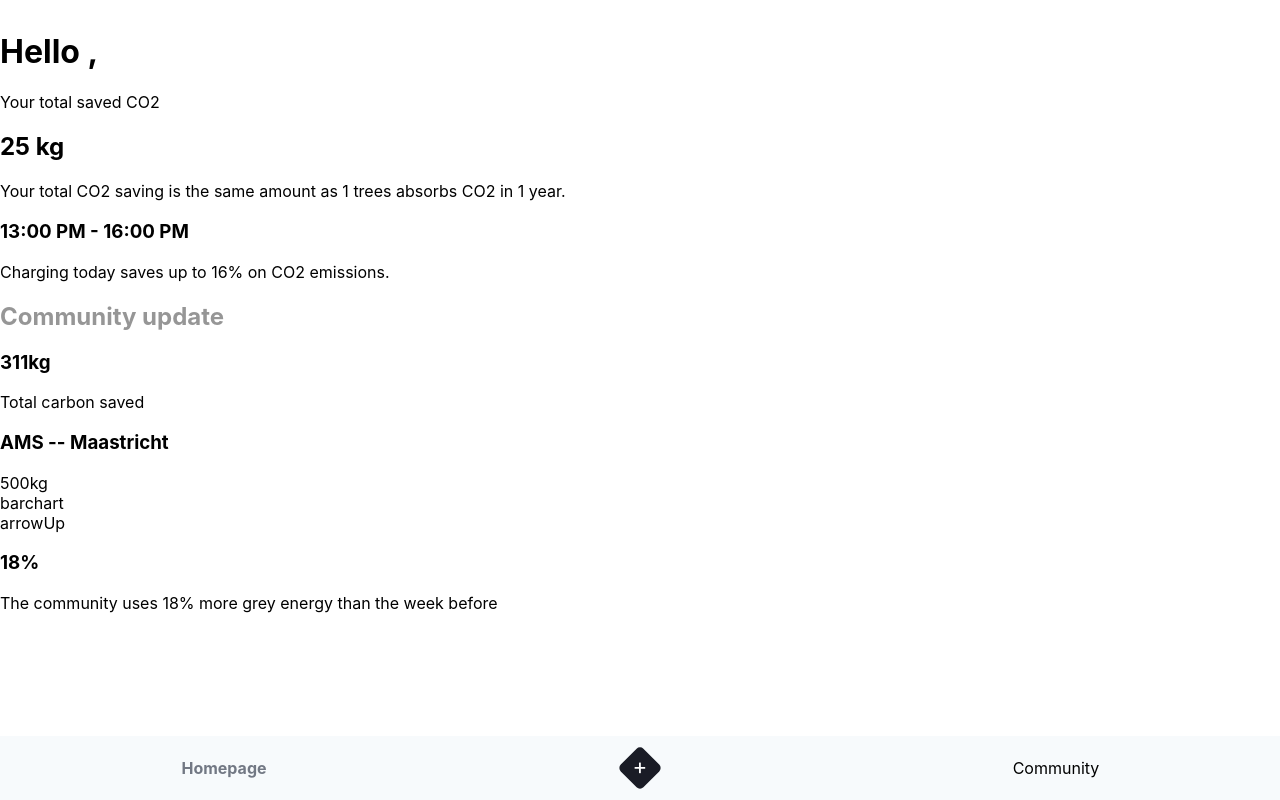
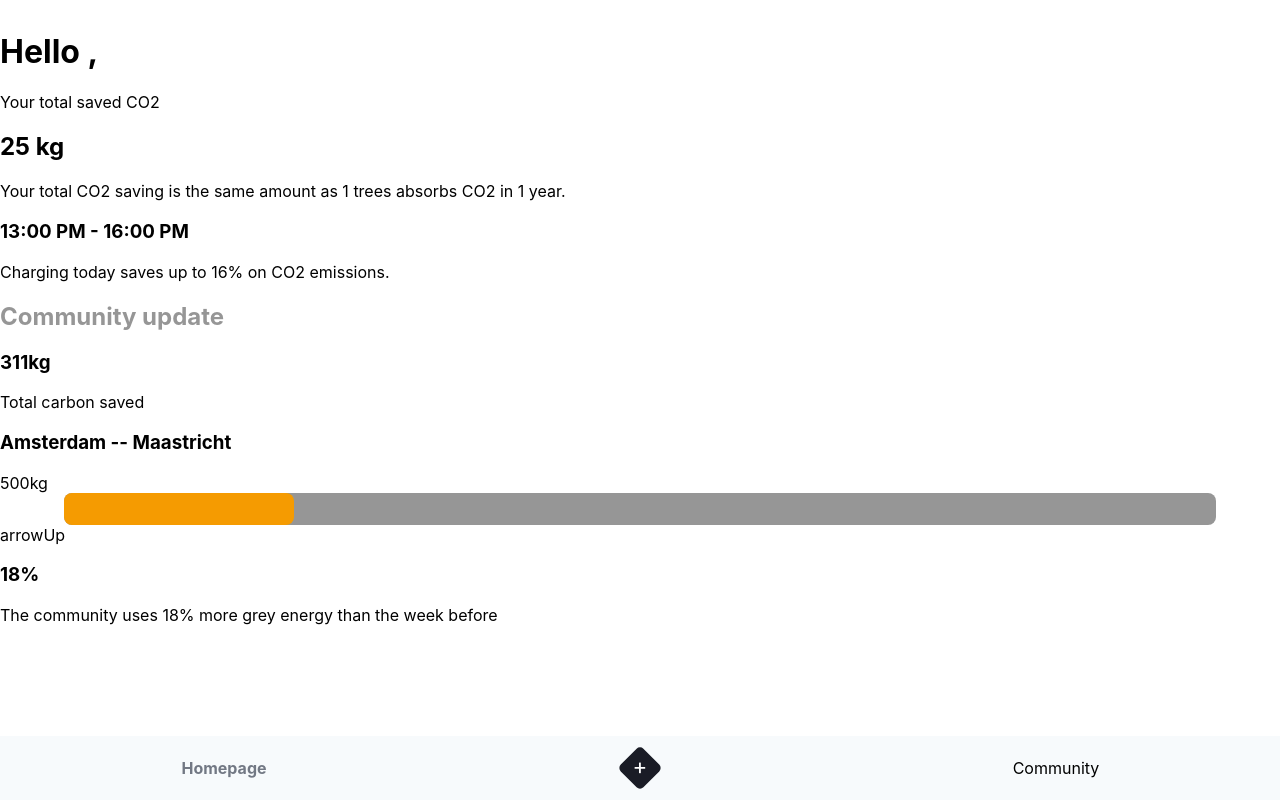
Before and after one commit to joanpadolina/co2-next-dashboard, a Next.js app: page / in a window 1280 px wide. Built offline with nearby package versions, Linux system fonts and the light colour scheme; no server answers.

Commit message:
Added dynamic barchart

```diff
--- a/components/community-barchart/community-barchart.js
+++ b/components/community-barchart/community-barchart.js
@@ -49,7 +49,7 @@ export default function CommunityBarchart({ carbonGoal }) {
     <article>
       <h2>Next destination</h2>
       <section>
-        <h3>AMS -- {destination}</h3>
+        <h3>Amsterdam -- {destination}</h3>
         <h3>{carbonInKm}km</h3>
       </section>
     </article>
--- a/components/community-update/community-update.js
+++ b/components/community-update/community-update.js
@@ -1,5 +1,5 @@
 import React from "react";
-
+import ProgressBar from '../progress-bar'
 export default function CommunityUpdate() {
   return (
     <article>
@@ -10,10 +10,10 @@ export default function CommunityUpdate() {
           <span>Total carbon saved</span>
         </article>
         <article className="flex justify-between my-3">
-          <h3>AMS -- Maastricht</h3>
+          <h3>Amsterdam -- Maastricht</h3>
           <span> 500kg </span>
         </article>
-        <div className="community-update__barchart mb-5">barchart</div>
+        <ProgressBar totalSavingsCommunity={100} totalCommunityGoal={500} />
       </div>
       <div>
         <article className="bg-gray-100 flex p-5 items-center my-5">
--- /dev/null
+++ b/components/progress-bar/index.js
@@ -0,0 +1 @@
+export { default } from './progress-bar.js'
--- /dev/null
+++ b/components/progress-bar/progress-bar.js
@@ -0,0 +1,14 @@
+import React, {useState, useEffect} from 'react'
+export default function ProgressBar({totalSavingsCommunity, totalCommunityGoal}) {
+    const [currentProgress, setCurrentProgress] = useState('')
+
+    useEffect(() => {
+        const progressWidthPercentage = 100 * totalSavingsCommunity / totalCommunityGoal
+        setCurrentProgress(`${progressWidthPercentage}%`)
+    },[])
+    return (
+        <div className="progress-bar__wrapper">
+            <div className="progress-bar__bar" style={{width: currentProgress}}></div>
+        </div>
+    )
+}
--- /dev/null
+++ b/styles/components/progress-bar.css
@@ -0,0 +1,16 @@
+.progress-bar__wrapper {
+    display: block;
+    position: relative;
+    margin: auto;
+    width: 90%;
+    height: 2rem;
+    background-color: var(--c-grey--300);
+    border-radius: .5rem;
+}
+
+.progress-bar__bar {
+    height: 100%;
+    background-color: var(--c-primary);
+    width: 0rem;
+    border-radius: .5rem;
+}
--- a/styles/globals.css
+++ b/styles/globals.css
@@ -4,6 +4,7 @@
 @import './components/recent-charge.css';
 @import './components/nav.css';
 @import './components/profile.css';
+@import './components/progress-bar.css';
 @import './base.css';
 
 html,
```
